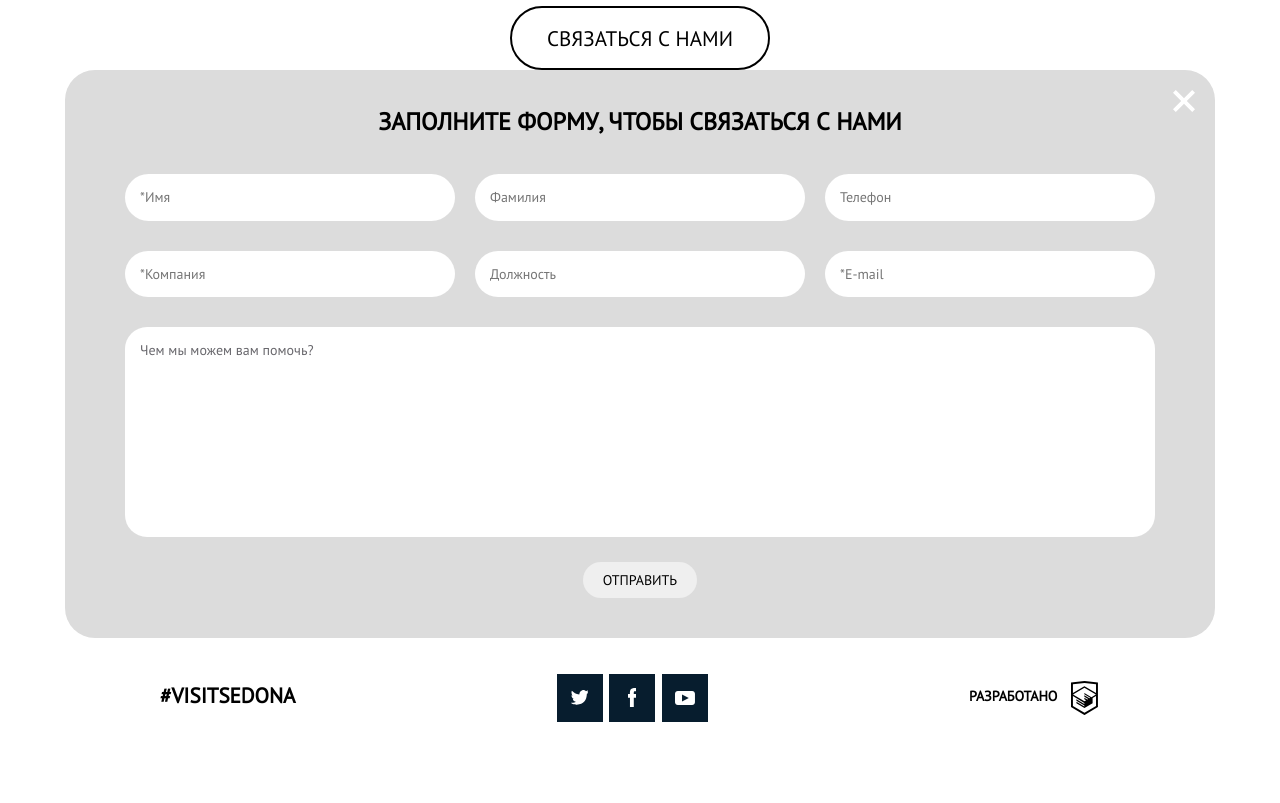
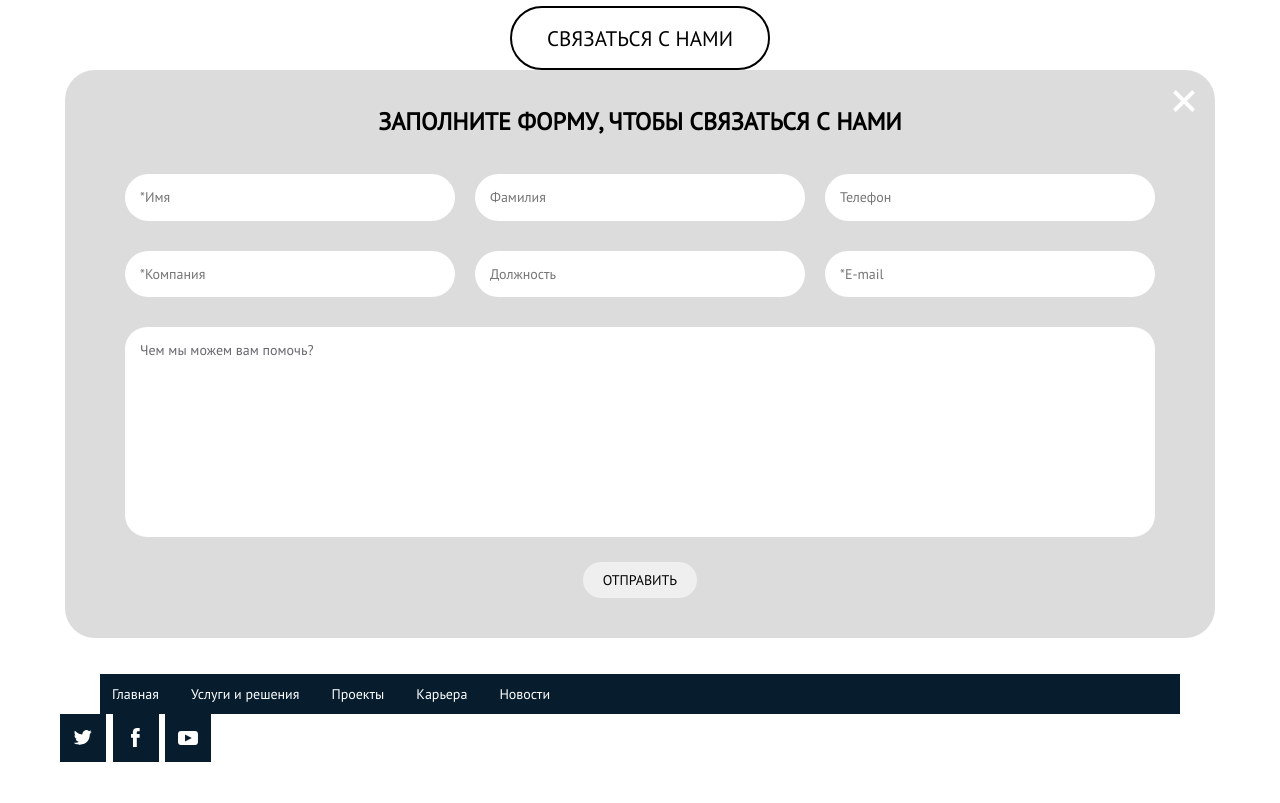
Before and after one commit to Katarios2015/testAggatech, a website: page source/index.html in a window 1280 px wide. Shown: the part 3173-3976 px from the top of the page. Drawn offline with nearby package versions, Linux system fonts and the light colour scheme; files that its build step writes are made by us from their sources.

Commit message:
добавляет начало работы с футером

```diff
--- a/source/index.html
+++ b/source/index.html
@@ -332,12 +332,26 @@
                   <input class="form__input form__input--submit" type="submit" value="Отправить">
                 </form>
               </div>
-
             </div>
           </section>
           <footer class="page-footer">
             <div class="page-footer__wrapper">
-              <p class="page-footer__hashtag">#visitsedona</p>
+              <nav class="main-nav main-nav--opened main-nav--nojs">
+                <!--<a href="index.html" class="logo__link">
+                  <h1>Aggatech</h1>
+              </a>-->
+                <div class="main-nav__wrapper">
+                  <ul class="main-nav__list site-list">
+                    <li class="site-list__item site-list__item--active"><a href="#top">Главная</a></li>
+                    <li class="site-list__item"><a href="#services">Услуги и решения</a></li>
+                    <li class="site-list__item"><a href="#courses">Проекты</a></li>
+                    <li class="site-list__item"><a href="#team">Карьера</a></li>
+                    <li class="site-list__item"><a href="#events">Новости</a></li>
+                  </ul>
+                  <button class="main-nav__toggle" type="button"><span class="hidden">Открыть меню</span>
+                  </button>
+                </div>
+              </nav>
               <div class="page-footer__social social">
                 <ul class="social__list">
                   <li class="social__item">
@@ -371,12 +385,6 @@
                 </ul>
               </div>
               <div class="page-footer__copyright copyright">
-                <b class="copyright__text">Разработано</b>
-                <a class="copyright__link" href="https://htmlacademy.ru/intensive/adaptive">
-                  <svg version="1.1" id="Layer_1" xmlns="http://www.w3.org/2000/svg" xmlns:xlink="http://www.w3.org/1999/xlink" x="0px" y="0px" width="26.943px" height="34.09px" viewBox="0 0 26.943 34.09" enable-background="new 0 0 26.943 34.09" xml:space="preserve">
-                    <path d="M13.62,0.017L13.472,0L0,1.412v24.661l13.473,8.017l13.43-7.99l0.042-0.025V1.412L13.62,0.017z M25.019,12.127L13.495,5.334 L13.494,5.23l-0.087,0.05l-0.088-0.056v0.109L1.925,12.118V3.147l11.548-1.212l11.547,1.212V12.127z M13.405,6.787L24.923,13.5 l-4.479,2.64l-7.093-4.221l-0.014,1.415l5.904,3.513l-0.86,0.507l-5.03-2.992l-0.014,1.415l3.827,2.275l-0.782,0.523l-3.031-1.787 l-0.014,1.413l1.853,1.091l-1.8,1.081L2.034,13.622L13.405,6.787z M1.925,15.127l11.411,6.791l0.016,1.044L5.41,18.234L5.395,19.65 l7.979,4.795l0.018,1.076l-7.973-4.74l-0.013,1.414l8.021,4.822l0.046,0.025l8.143-4.872l-0.011-5.177l3.415-2.036v10.021 L13.472,31.85L1.925,24.979V15.127z"/>
-                  </svg>
-                </a>
               </div>
             </div>
           </footer>
```
